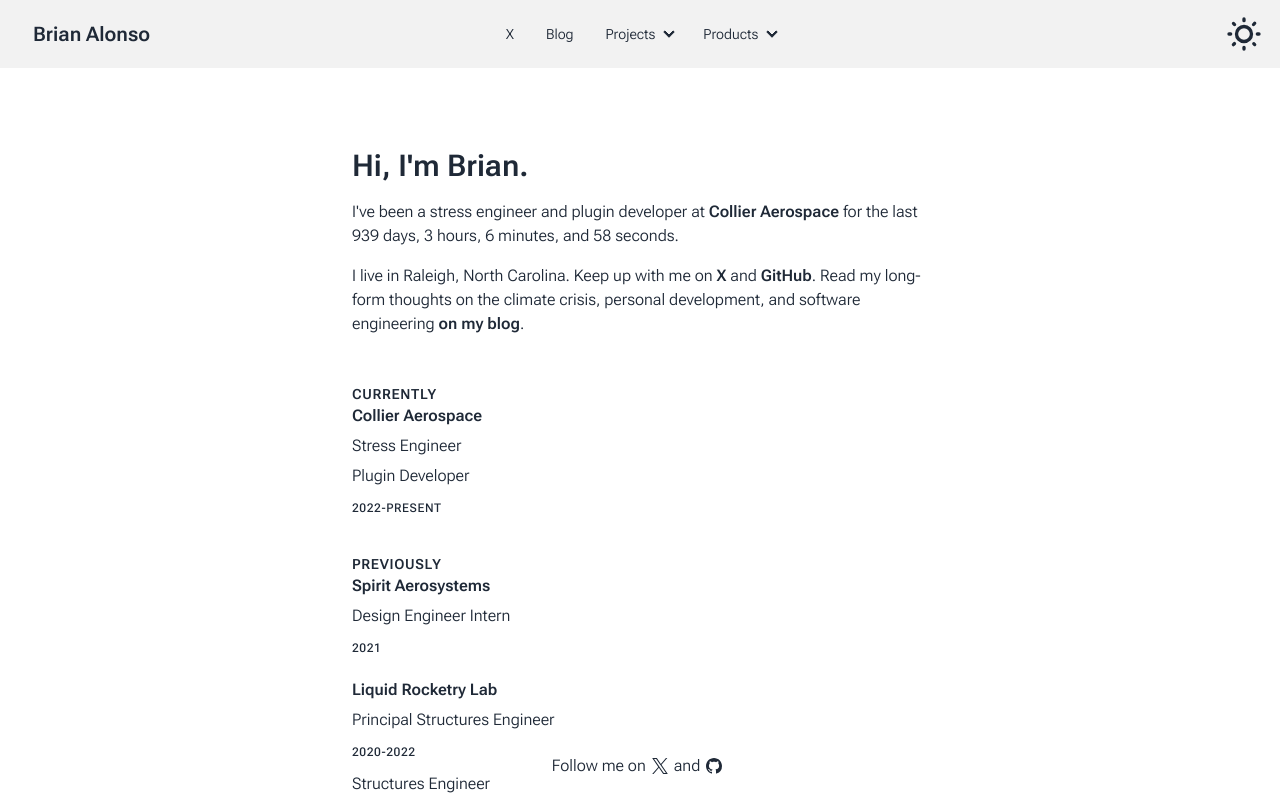
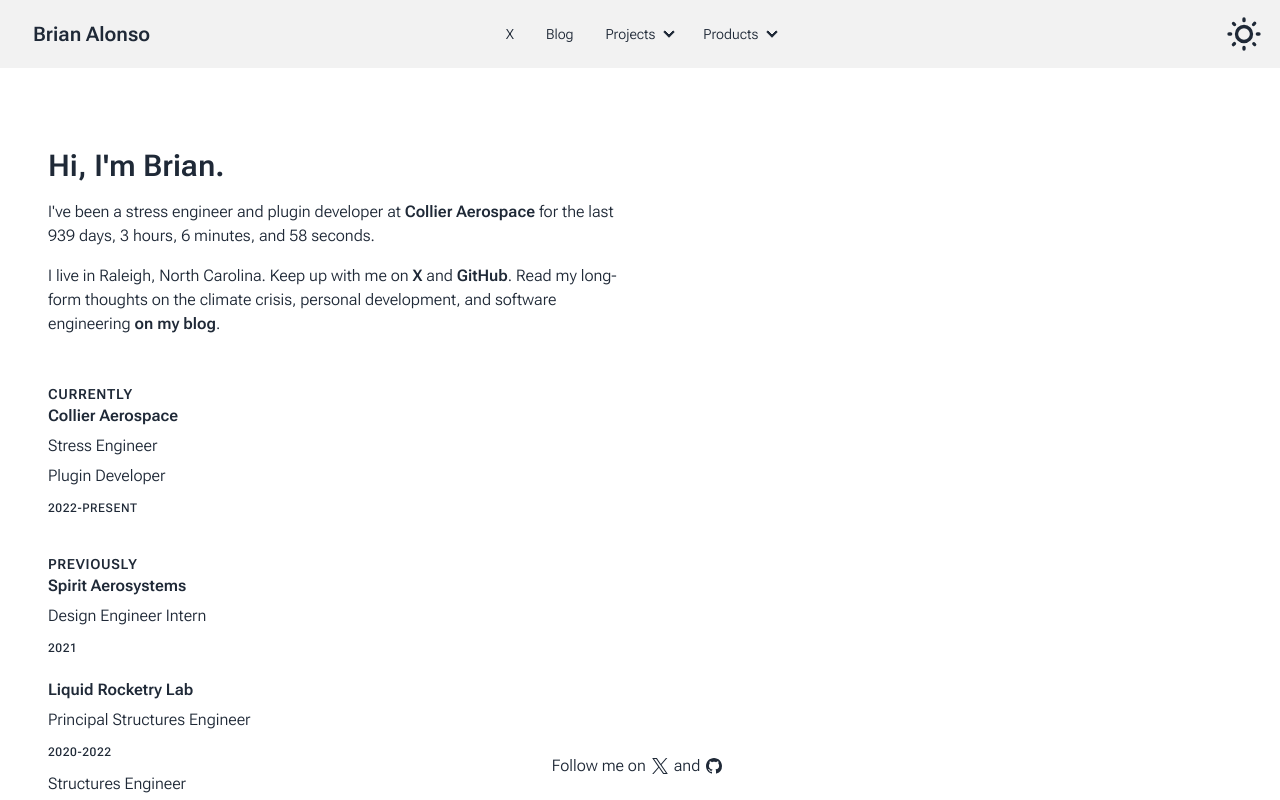
Before and after one commit to bealonso2/site, a Next.js app: page / in a window 1280 px wide. Shown: the top 800 px of the page. Built offline with nearby package versions, Linux system fonts and the light colour scheme.

Commit message:
Adding PageContainer

```diff
--- a/app/24-hours/page.tsx
+++ b/app/24-hours/page.tsx
@@ -1,6 +1,7 @@
 // Import .main.css file
 import "@/app/24-hours/main.css";
 import DNWYLContainer from "@/components/24-hours/Container";
+import PageContainer from "@/components/layout/PageContainer";
 
 // URL:
 const url = "https://n9y1gnbx8d.execute-api.us-east-1.amazonaws.com/Prod";
@@ -70,7 +71,7 @@ export default async function Page() {
   const countries = await populateLocationDropdown();
 
   return (
-    <div className="flex min-h-screen flex-col items-center justify-between p-12 pb-24">
+    <PageContainer>
       <div>
         <h1 className="text-3xl font-semibold">Life in 24 Hours Calculator</h1>
         <div className="py-3 space-y-5 max-w-2xl">
@@ -104,6 +105,6 @@ export default async function Page() {
           calculateSignificantEvent={calculateSignificantEvent}
         />
       </div>
-    </div>
+    </PageContainer>
   );
 }
--- a/components/HomePage.tsx
+++ b/components/HomePage.tsx
@@ -1,6 +1,7 @@
 "use client";
 import { calculateTimeDifference } from "@/lib/home/calculateTimeDifference";
 import { useEffect, useState } from "react";
+import PageContainer from "./layout/PageContainer";
 
 export default function HomePage({ initialTime }: { initialTime: string }) {
   const [time, setTime] = useState(initialTime);
@@ -19,8 +20,7 @@ export default function HomePage({ initialTime }: { initialTime: string }) {
   }, []);
 
   return (
-    <>
-      <main className="flex min-h-screen flex-col items-center justify-between p-12 pb-24">
+    <PageContainer>
       <div className="w-full max-w-md md:max-w-xl text-md">
         <div className="opacity-0 animate-fadeIn-delay-1 md:my-8 space-y-4">
           <h1 className="text-3xl font-semibold">Hi, I&apos;m Brian.</h1>
@@ -132,7 +132,6 @@ export default function HomePage({ initialTime }: { initialTime: string }) {
           </div>
         </div>
       </div>
-      </main>
-    </>
+    </PageContainer>
   );
 }
--- /dev/null
+++ b/components/layout/PageContainer.tsx
@@ -0,0 +1,15 @@
+export default function PageContainer({
+  children,
+  className,
+}: {
+  children: React.ReactNode;
+  className?: string;
+}) {
+  return (
+    <main
+      className={`flex min-h-screen flex-col items-stretch justify-between px-4 md:px-12 py-12 pb-24 ${className}`}
+    >
+      {children}
+    </main>
+  );
+}
--- a/components/pl-prediction/FootballContainer.tsx
+++ b/components/pl-prediction/FootballContainer.tsx
@@ -4,6 +4,7 @@ import { useSearchParams } from "next/navigation";
 import { useEffect, useState } from "react";
 import TableControls from "./FootballControls";
 import FootballTable from "./FootballTable";
+import PageContainer from "../layout/PageContainer";
 
 export default function FootballContainer({
   avgFinishData,
@@ -102,7 +103,7 @@ export default function FootballContainer({
   }, [simulationUUID, avgFinishData, positionData, currentPoints]);
 
   return (
-    <main className="flex min-h-screen flex-col items-stretch justify-between px-4 md:px-12 py-12 pb-24">
+    <PageContainer>
       <div className="flex flex-row justify-between gap-10 mb-10">
         <h1 className="text-3xl font-semibold mt-auto">
           Premier League Prediction
@@ -203,6 +204,6 @@ export default function FootballContainer({
         setDate={setDate}
         setSeason={setSeasonWithChecks}
       />
-    </main>
+    </PageContainer>
   );
 }
```
Lines whose indentation alone changed are shown as unchanged.
